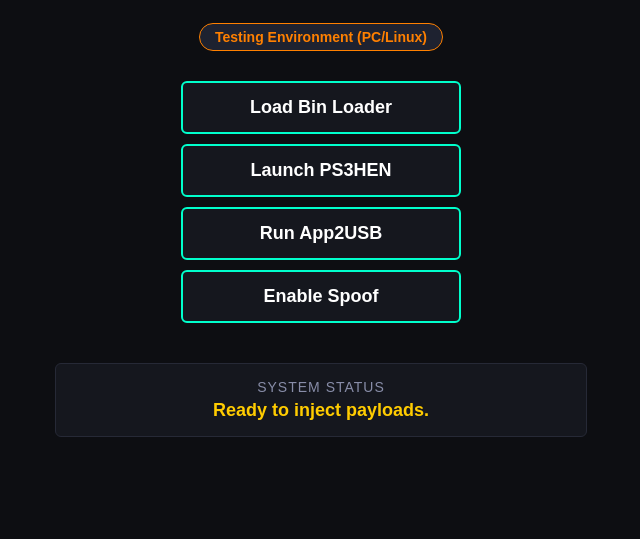
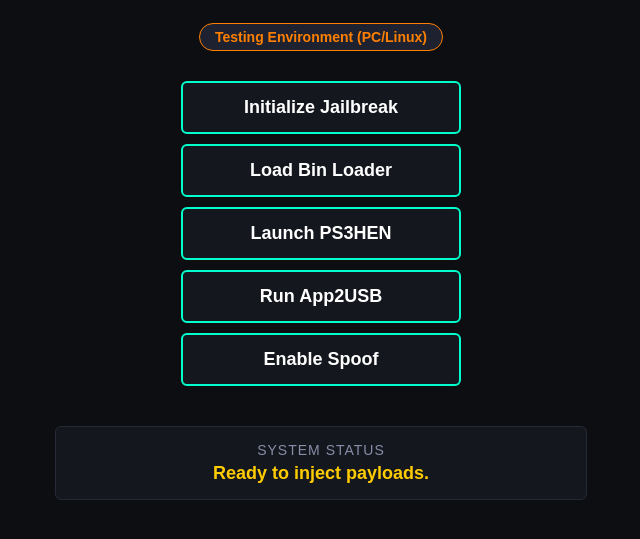
Before and after one commit to PSHackX/WebKit3, a plain HTML site: page index.html in a window 1280 px wide. Shown: the part 125-664 px from the top of the page, without its empty margins (319-959 px from the left). Drawn offline with Linux system fonts and the light colour scheme.

Commit message:
Update index.html

```diff
--- a/index.html
+++ b/index.html
@@ -120,7 +120,11 @@
             document.head.appendChild(script);
         }
 
-        // Action triggers for each button
+        // Action triggers for each button in WebKit3
+        function runJailbreak() {
+            injectScript("jailbreak.js");
+        }
+
         function loadBinLoader() {
             injectScript("bin_loader.js");
         }
@@ -148,6 +152,7 @@
 
     <div class="btn-container">
         <!-- Suite Control Buttons -->
+        <button class="btn" onclick="runJailbreak()">Initialize Jailbreak</button>
         <button class="btn" onclick="loadBinLoader()">Load Bin Loader</button>
         <button class="btn" onclick="launchHEN()">Launch PS3HEN</button>
         <button class="btn" onclick="runApp2USB()">Run App2USB</button>
```
